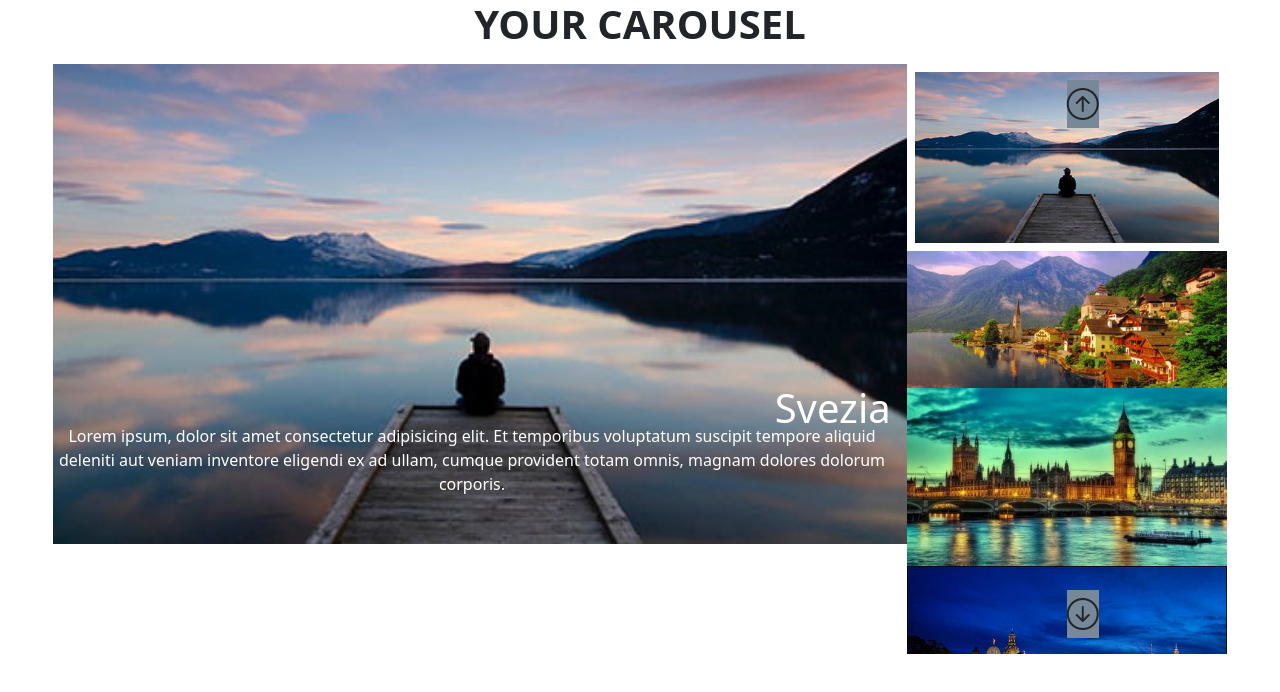
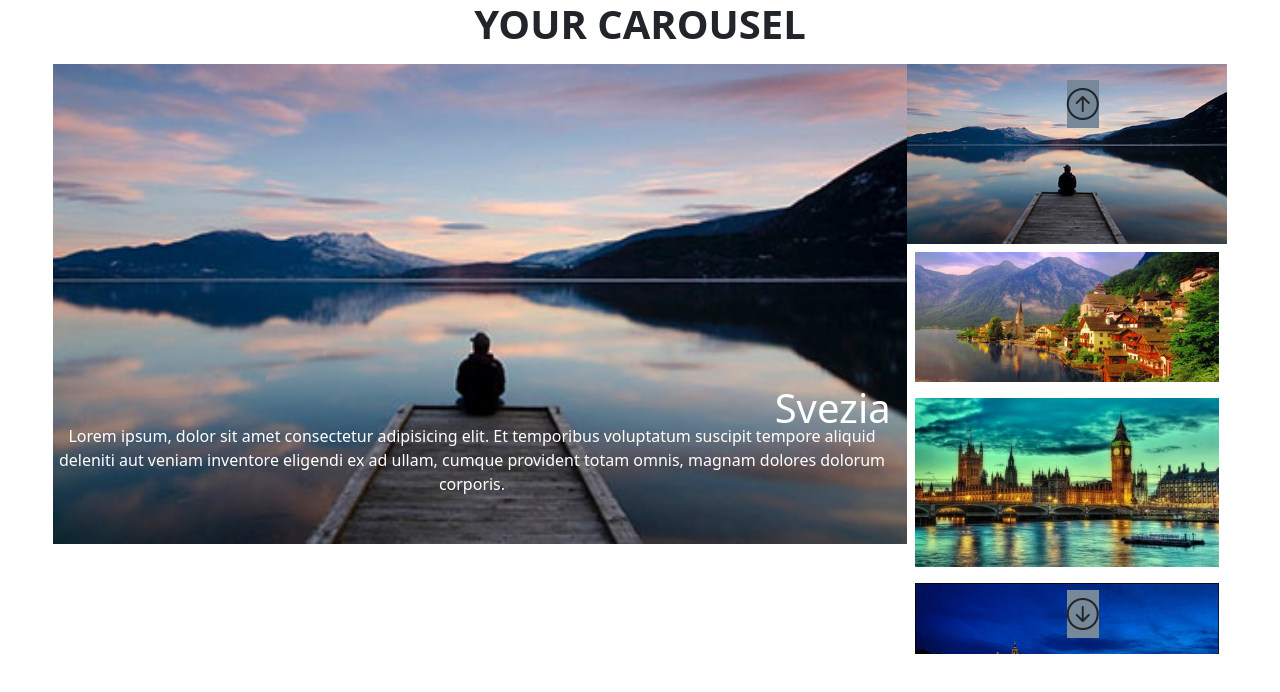
Before and after one commit to dona70909/js-array-carousel, a plain HTML site: page index.html in a window 1280 px wide. Both pictures are taken after a click on the icon 1082 px from the left and 104 px from the top of the page. Drawn offline with nearby package versions, Linux system fonts and the light colour scheme.

Commit message:
modifiche

```diff
--- a/css/mystyle.css
+++ b/css/mystyle.css
@@ -1,7 +1,4 @@
-/* img{
-    width: 100%;
-    height: 100%;
-} */
+
 .my-small-img{
     width: 100%;
     height: 100%;
--- a/js/myscript.js
+++ b/js/myscript.js
@@ -24,7 +24,7 @@ let elementBigImg = "";
 for (let i = 0 ; i < arraySmallImg.length ; i++){
     carouselContent += `
     <div class="carousel-element-small">
-    <img src="${arraySmallImg[i]}" class="my-small-img" alt="Random picture">
+    <img src="${arraySmallImg[i]}" class="my-small-img my-border" alt="Random picture">
     </div>
 
     `
@@ -59,7 +59,7 @@ buttonUp.addEventListener("click", function(){
 
     smallImgBorder[active].classList.remove("my-border");
     bigElementCarousel[active].classList.remove("d-none");
+    active++;
     smallImgBorder[active].classList.add("my-border");
     bigElementCarousel[active].classList.add("d-block");
-    active++;
 });
```
